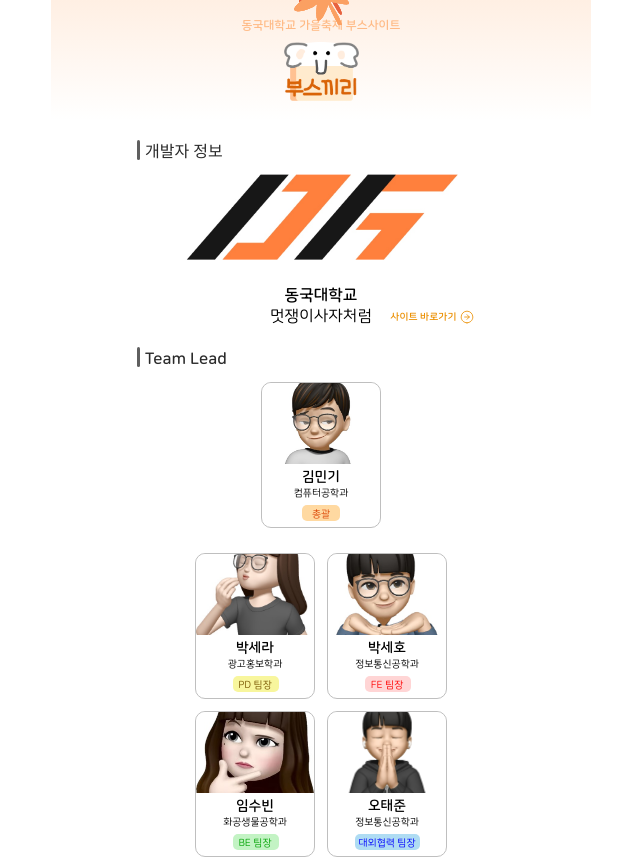
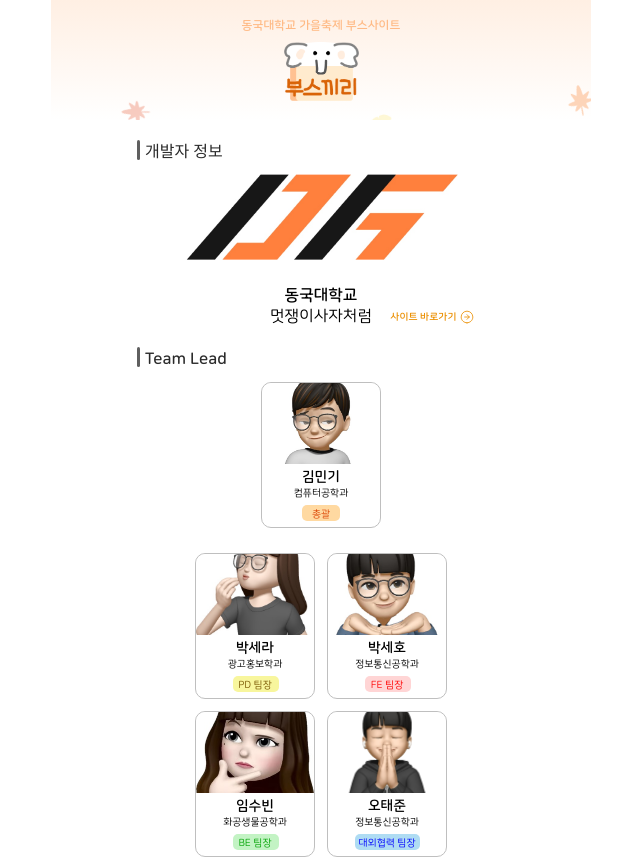
Before and after one commit to LikeLion-at-DGU/2024_fall_festival_front, a React (Vite) app: page /about in a window 1280 px wide. Shown: the top 859 px of the page, without its empty margins (319-959 px from the left). Built offline with nearby package versions, Linux system fonts and the light colour scheme; no server answers; a web font is replaced by a local one.

Commit message:
[Fix]#27- 낙엽 props오류 수정

```diff
--- a/src/components/topBar/TopBar.jsx
+++ b/src/components/topBar/TopBar.jsx
@@ -23,10 +23,10 @@ export const TopBar = ({ openModal }) => {
 
         randomLeaves.push({
           src: leaf,
-          $size: size,
-          $left: `${left}%`,
-          $duration: `${duration}s`,
-          $delay: `${delay}s`,
+          size: size,
+          left: `${left}%`,
+          duration: `${duration}s`,
+          delay: `${delay}s`,
           key: `${index}-${i}`,
         });
       }
@@ -49,10 +49,10 @@ export const TopBar = ({ openModal }) => {
         <S.Leaves
           key={leaf.key}
           src={leaf.src}
-          size={leaf.size}
-          left={leaf.left}
-          duration={leaf.duration}
-          delay={leaf.delay}
+          $size={leaf.size}
+          $left={leaf.left}
+          $duration={leaf.duration}
+          $delay={leaf.delay}
         />
       ))}
     </S.Background>
--- a/src/components/topBar/styled.js
+++ b/src/components/topBar/styled.js
@@ -66,8 +66,8 @@ export const MainText = styled.div`
 export const Leaves = styled.img`
   position: absolute;
   top: -50px;
-  left: ${(props) => props.$left}; // transient prop로 변경
-  width: ${(props) => props.$size}px; // props 사용 시에도 transient로 변경
+  left: ${(props) => props.$left};
+  width: ${(props) => props.$size}px;
   height: auto;
   opacity: 1;
 
--- a/src/pages/booth/Styled.js
+++ b/src/pages/booth/Styled.js
@@ -152,7 +152,7 @@ export const BoothListWrapper = styled.div`
   bottom: ${({ $isOpen }) => ($isOpen ? "0" : "-20px")};
   width: 100%;
   max-width: 540px;
-  height: ${({ $isOpen }) => ($isOpen ? "400px" : "0px")};
+  height: ${({ $isOpen }) => ($isOpen ? "300px" : "0px")};
   background-color: inherit;
   transition: bottom 0.5s ease, height 0.5s ease;
   z-index: 10;
```
